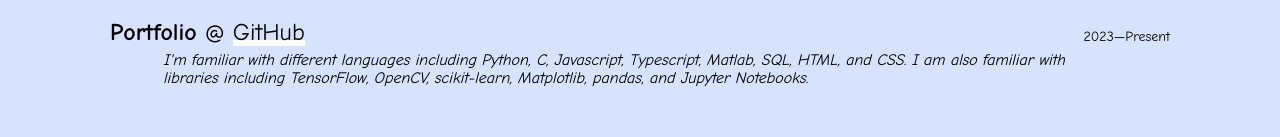
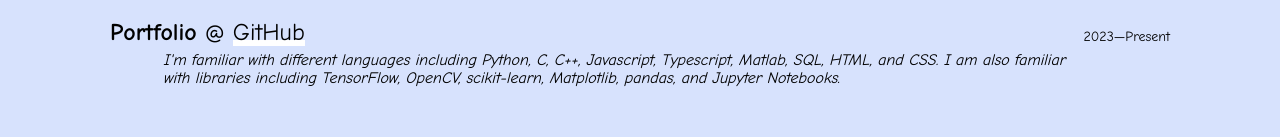
Before and after one commit to adrivcccc/portfolio, a plain HTML site: page index.html in a window 1280 px wide. Shown: the part 4197-4334 px from the top of the page. Drawn offline with nearby package versions, Linux system fonts and the light colour scheme.

Commit message:
Update index.html

```diff
--- a/index.html
+++ b/index.html
@@ -94,7 +94,7 @@
             <p class="proj-title"><b>Portfolio</b> @ <a href="https://github.com/adrivcccc?tab=repositories"
                     target="_blank"><span class="thin-highlight-white">GitHub</span></a> <span
                     style="float: right;font-size: 14px;">&nbsp;2023&#8212;Present</span></p>
-            <p class="proj-text">I'm familiar with different languages including Python, C, Javascript, Typescript, Matlab, SQL, HTML, and CSS. I am also familiar
+            <p class="proj-text">I'm familiar with different languages including Python, C, C++, Javascript, Typescript, Matlab, SQL, HTML, and CSS. I am also familiar
                 with libraries including TensorFlow, OpenCV, scikit-learn, Matplotlib, pandas, and Jupyter Notebooks. </p>
         </div>
     </div>
```
